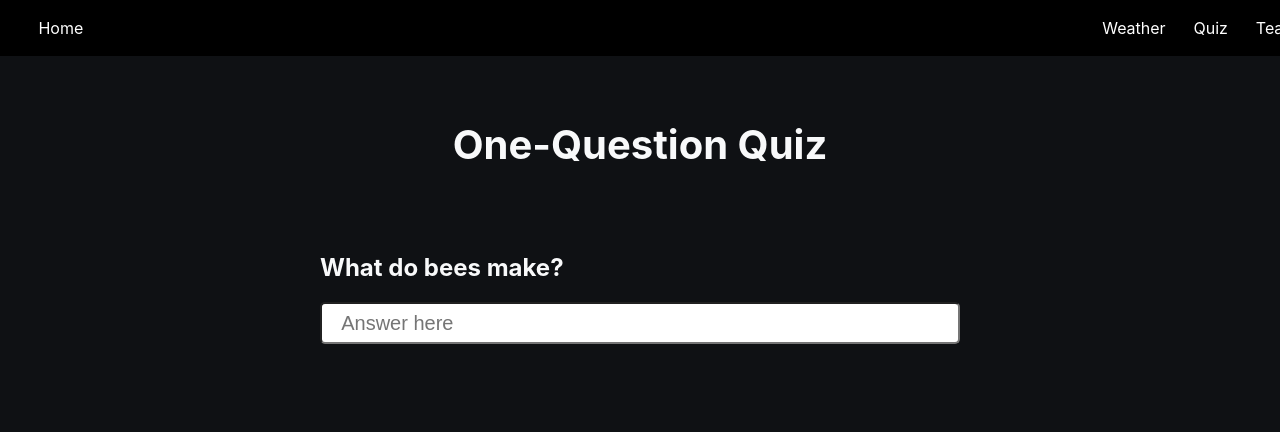
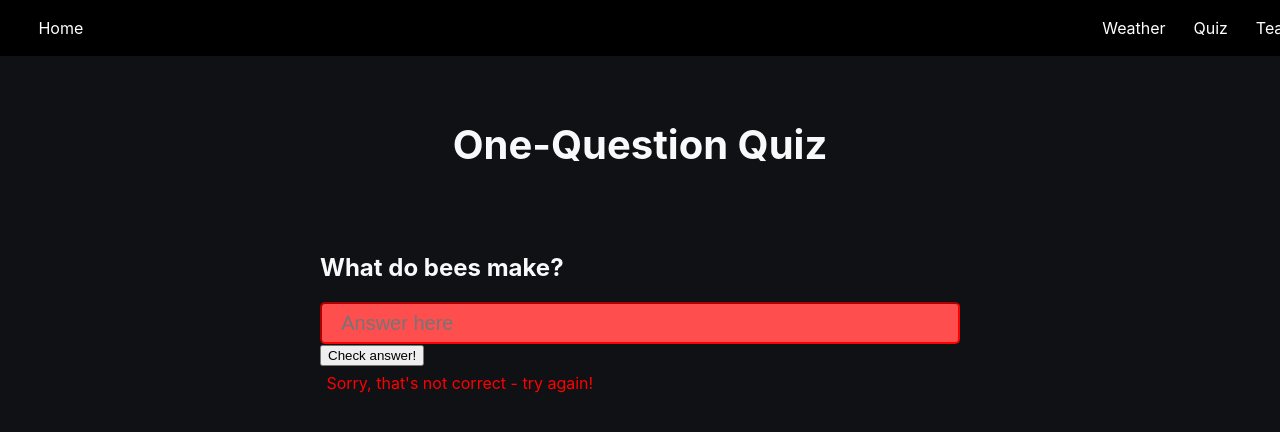
Before and after one commit to danmousley/tech-test, a React (Create React App) app: page /quiz in a window 1280 px wide. Shown: the top 432 px of the page. Built offline with nearby package versions, Linux system fonts and the light colour scheme.

Commit message:
Added button to quiz

```diff
--- a/src/components/QuizQuestion/QuizQuestion.jsx
+++ b/src/components/QuizQuestion/QuizQuestion.jsx
@@ -1,13 +1,15 @@
-import React from 'react';
+import React, {useState} from 'react';
 import styles from './QuizQuestion.module.scss';
 
 const QuizQuestion = (props) => {
     const { validateAnswer, isCorrect } = props;
+    const [answer, setAnswer] = useState("")
+
     const getFeedback = () => {
-        if (isCorrect === true) {
+        if (isCorrect) {
             return <div className={`${styles.feedback} ${styles.feedbackValid}`}>Correct, well done!</div>
         } else if (isCorrect === false) {
-            return <div className={`${styles.feedback} ${styles.feedbackInvalid}`}>"Sorry, that's not correct - try again!"</div>
+            return <div className={`${styles.feedback} ${styles.feedbackInvalid}`}>Sorry, that's not correct - try again!</div>
         }
     };
     const getInputStyles = () => {
@@ -18,10 +20,18 @@ const QuizQuestion = (props) => {
         }
     }
 
+    const handleFormSubmit = (e) => {
+        e.preventDefault()
+        validateAnswer(answer)
+    }
+
     return (
         <div>
             <h2 className={styles.question}>What do bees make?</h2>
-            <input className={`${styles.answer} ${getInputStyles()}`} onKeyUp={(e) => validateAnswer(e.target.value)} type="text" placeholder="Answer here" />
+            <form onSubmit={handleFormSubmit}>
+                <input className={`${styles.answer} ${getInputStyles()}`} onKeyUp={(e) => setAnswer(e.target.value)} type="text" placeholder="Answer here" />
+                <button type="submit">Check answer!</button>
+            </form>
             { getFeedback() }
         </div>
     )
--- a/src/containers/Quiz/Quiz.jsx
+++ b/src/containers/Quiz/Quiz.jsx
@@ -3,7 +3,7 @@ import styles from './Quiz.module.scss';
 import QuizQuestion from '../../components/QuizQuestion';
 
 const Quiz = () => {
-    const [isCorrect, setIsCorrect] = useState([])
+    const [isCorrect, setIsCorrect] = useState(false)
 
     const validateAnswer = (answer) => {
         if (answer.toLowerCase() === "honey") {
```
Also changed, not shown: src/containers/Weather/Weather.jsx (line endings or trailing spaces).
